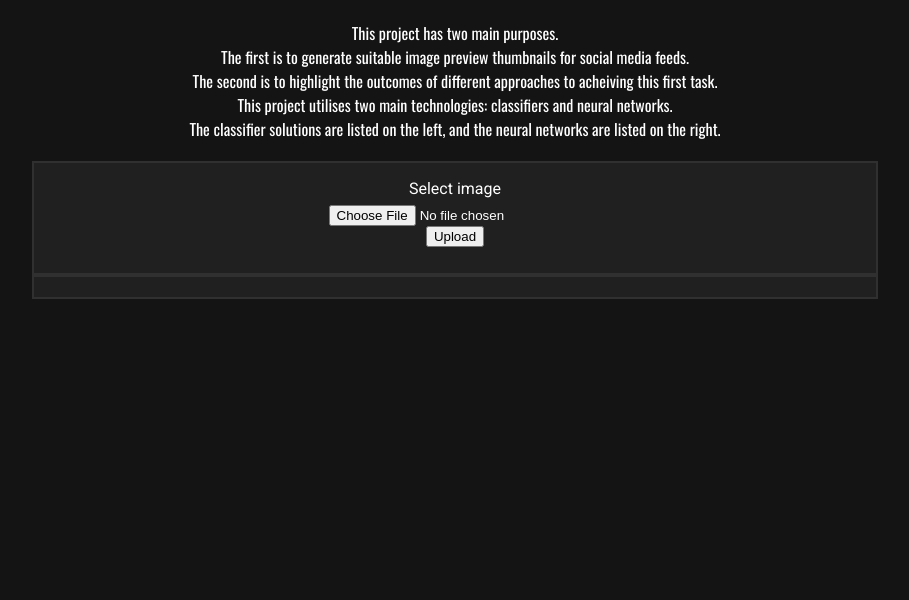
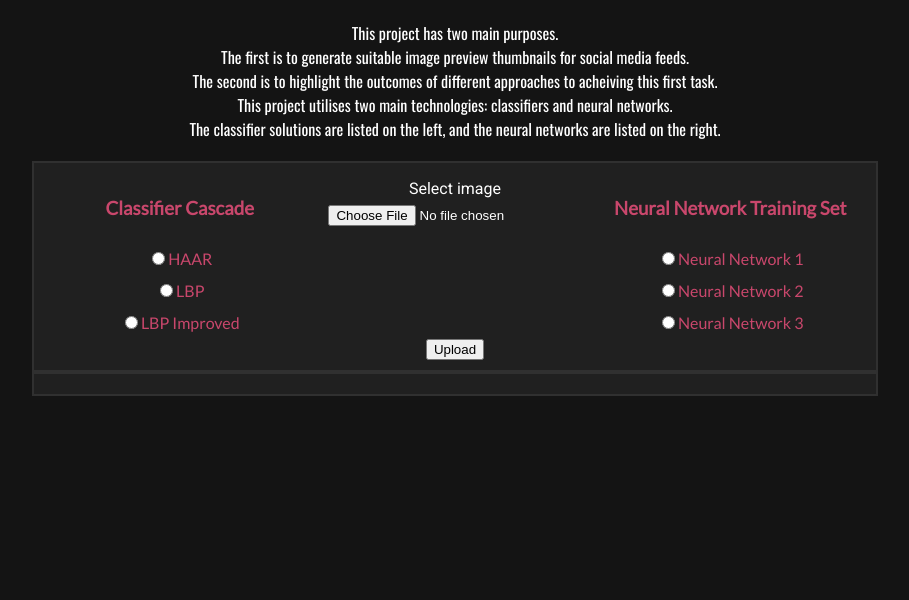
Before and after one commit to alexanderoneill/Y4-Thesis, a Flask app: page / in a window 1280 px wide. Shown: the part 55-655 px from the top of the page, without its empty margins (185-1094 px from the left). Run offline with Flask 2, Linux system fonts and the light colour scheme.

Commit message:
Added cascade options
Users can now choose between different classifier cascades for facial detection

```diff
--- a/thesis/app.py
+++ b/thesis/app.py
@@ -4,12 +4,14 @@ import os
 import cropper # For processing images
 import uuid # For uniquely identifying and linking user sessions and submitted images
 
+# I have learned that this is NOT how you're supposed to use Flask oops, sorry!
+
 app = Flask(__name__)
 
 # Config values
 app.config["IMAGE_UPLOADS"] = "./static/faces/user_images" # Default directory for uploaded images
 app.config["MAX_CONTENT_LENGTH"] = 50 * (1024 ** 2) # Max filesize for uploaded images (50MB)
-app.config["ALLOWED_IMAGE_EXTENSIONS"] = ["JPEG", "JPG", "PNG", "GIF", "BMP"]
+app.config["ALLOWED_IMAGE_EXTENSIONS"] = ["JPEG", "JPG", "PNG", "BMP"]
 
 def validateFilename(filename):
 
@@ -55,8 +57,20 @@ def upload_image():
 				imagepath = ((os.path.join(app.config["IMAGE_UPLOADS"], filename))).replace(os.sep, "/")
 				image.save(imagepath)
 
+				# Get value of classifier radio menu
+				classifieroption = request.form["classvalue"]
+				if classifieroption == "haar":
+					classifier = 1
+					print("HAAR")
+				elif classifieroption == "lbp":
+					classifier = 2
+					print("LBP")
+				else:
+					classifier = 3
+					print("LBP2")
+
 				# Run face detection and cropper, generate unique identifier for processed image
-				imageCropped = cropper.cropAndScale(imagepath)
+				imageCropped = cropper.cropAndScale(imagepath, classifier)
 				imageID = str(uuid.uuid4().hex)
 
 				# Generate filename for processed image, save processed image
--- a/thesis/static/scripts/showProcessedImage.js
+++ b/thesis/static/scripts/showProcessedImage.js
@@ -15,8 +15,8 @@ window.onload = init;
 					// by user
 					classImageBox.style.display = "block";
 					neurImageBox.style.display = "block";
-					classSourceImage.src = "static/faces/processed_images/".concat(getCookie("IID"))
-					neurSourceImage.src = "static/faces/processed_images/".concat(getCookie("IID"))
+					classSourceImage.src = "static/faces/processed_images/classifier_images/".concat(getCookie("IID"))
+					neurSourceImage.src = "static/faces/processed_images/classifier_images/".concat(getCookie("IID"))
 					}
 					else {
 
--- a/thesis/static/stylesheets/upload.css
+++ b/thesis/static/stylesheets/upload.css
@@ -101,3 +101,30 @@ a {
 	float: right;
 
 }
+
+.radio-select-1 {
+
+	float: left;
+	width: 33%;
+
+}
+
+.radio-select-2 {
+
+	float: left;
+	width: 33%;
+
+}
+
+.custom-file {
+
+	float: left;
+	width:34%;
+
+}
+
+.upload-form {
+
+	margin: 0px
+
+}
--- a/thesis/templates/public/upload_image.html
+++ b/thesis/templates/public/upload_image.html
@@ -31,13 +31,31 @@
 
 			<div class = "form-container">
 
-				<form action = "/" method = "POST" enctype="multipart/form-data">
+				<form action = "/" method = "POST" enctype="multipart/form-data" class = "upload-form">
 
-					<label class = "form-header">Select image</label>
+					<div class = "radio-select-1">
+
+						<h3>Classifier Cascade</h3>
+						<input type = "radio" id = "haar" name = "classvalue" value = "haar">HAAR<br>
+						<input type = "radio" id = "hopt" name = "classvalue" value = "lbp">LBP<br>
+						<input type = "radio" id = "hotm" name = "classvalue" value = "lbp2">LBP Improved<br>
+
+					</div>
 
 					<div class = "custom-file">
 
+						<label class = "form-header">Select image</label><br>
+
 						<input type = "file" class = "custom-file-input" name = "image" id = "image">
+
+					</div>
+
+					<div class = "radio-select-2">
+
+						<h3>Neural Network Training Set</h3>
+						<input type = "radio" id = "neur1" name = "neurvalue" value = "neur1">Neural Network 1<br>
+						<input type = "radio" id = "neur2" name = "neurvalue" value = "neur2">Neural Network 2<br>
+						<input type = "radio" id = "neur3" name = "neurvalue" value = "neur3">Neural Network 3<br>
 
 					</div>
 
```
Also changed, not shown: thesis/cropper.py (+13 -7 lines).
